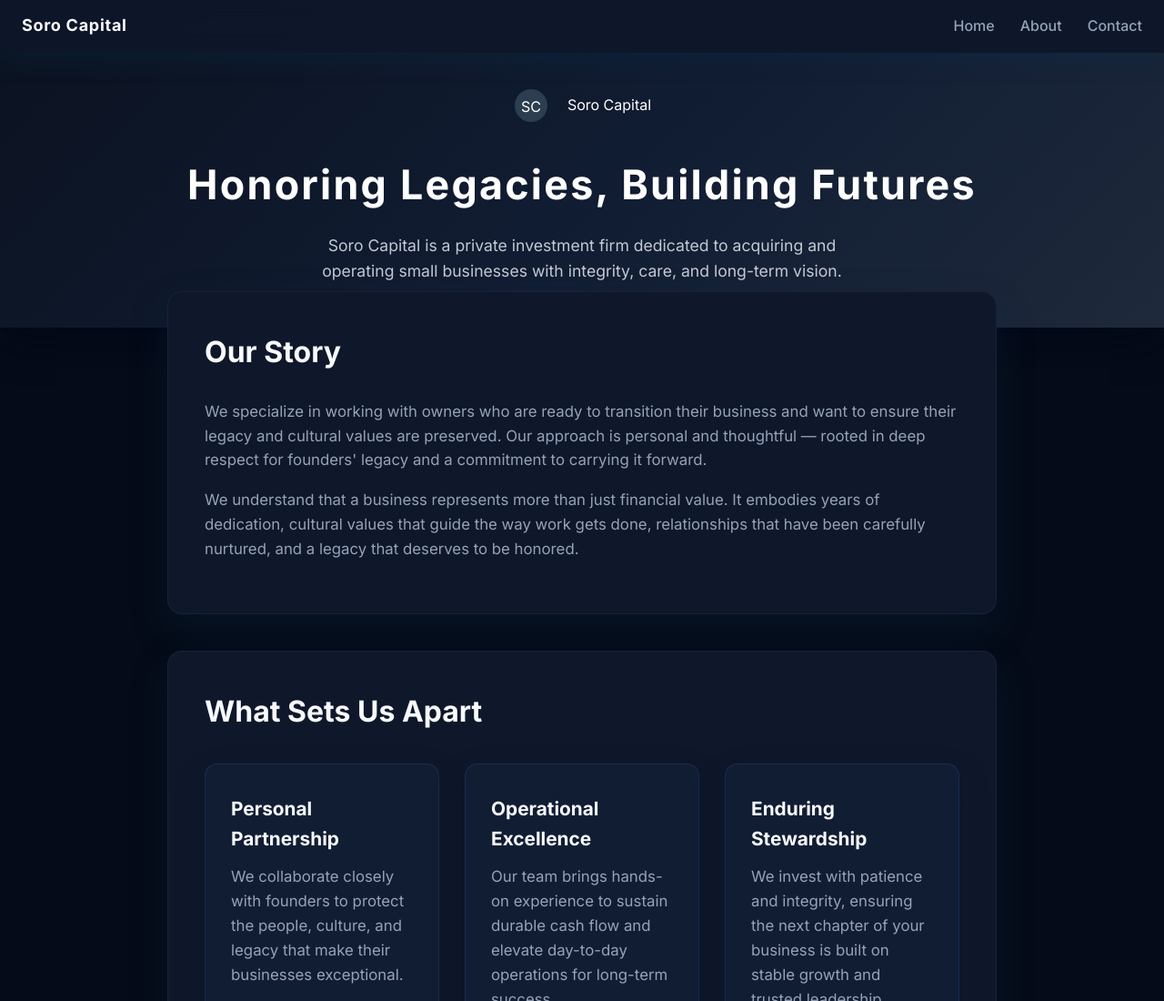
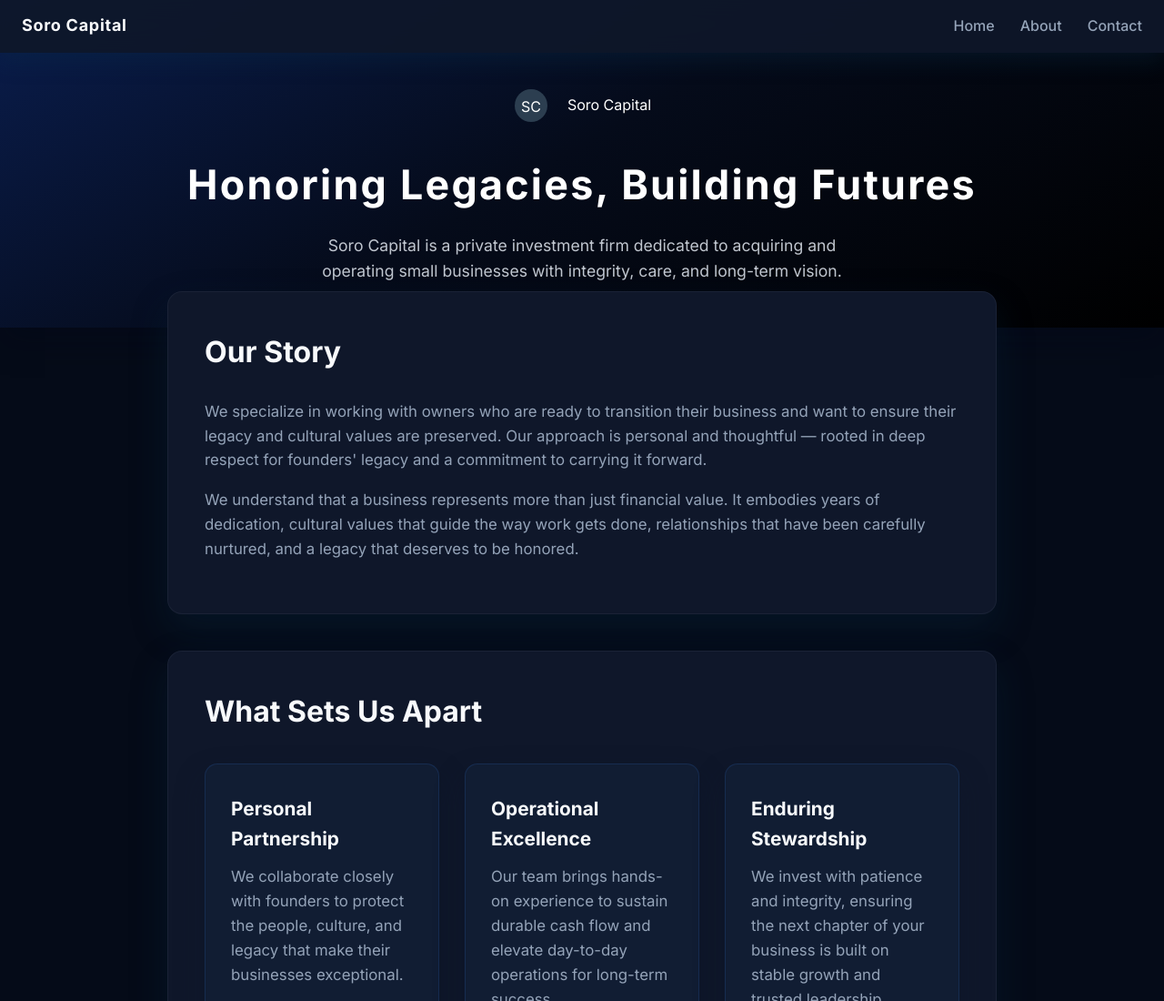
Before and after one commit to CMI-SORO/sorocapital, a plain HTML site: page index.html in a window 1280 px wide. Shown: the top 1100 px of the page at 91% size. Drawn offline with Linux system fonts and the light colour scheme.

Commit message:
Enhance hero styling and button interactions

```diff
--- a/assets/css/styles.css
+++ b/assets/css/styles.css
@@ -138,11 +138,11 @@ body.nav-open {
 }
 
 header {
-  background: linear-gradient(135deg, #0b1220, #111d33 55%, #1e293b);
+  background: linear-gradient(150deg, #0a1d4d 0%, #050b1a 48%, #000000 100%);
   color: #ffffff;
   padding: 6rem 1.5rem 3rem;
   text-align: center;
-  box-shadow: 0 18px 40px rgba(2, 6, 23, 0.45);
+  box-shadow: 0 16px 32px rgba(2, 6, 23, 0.35);
 }
 
 header .logo {
@@ -324,7 +324,7 @@ button,
   font-family: inherit;
   color: #ffffff;
   background-image: linear-gradient(135deg, var(--accent-color), var(--accent-color-strong));
-  transition: transform 0.2s ease, box-shadow 0.2s ease;
+  transition: background 0.3s ease, transform 0.2s ease, box-shadow 0.2s ease;
   box-shadow: 0 16px 34px rgba(59, 130, 246, 0.4);
 }
 
@@ -334,6 +334,7 @@ button:focus-visible,
 .button:focus-visible {
   transform: scale(1.04);
   box-shadow: 0 22px 42px rgba(37, 99, 235, 0.55);
+  background-image: linear-gradient(135deg, #60a5fa, var(--accent-color));
 }
 
 @media (prefers-reduced-motion: reduce) {
```
